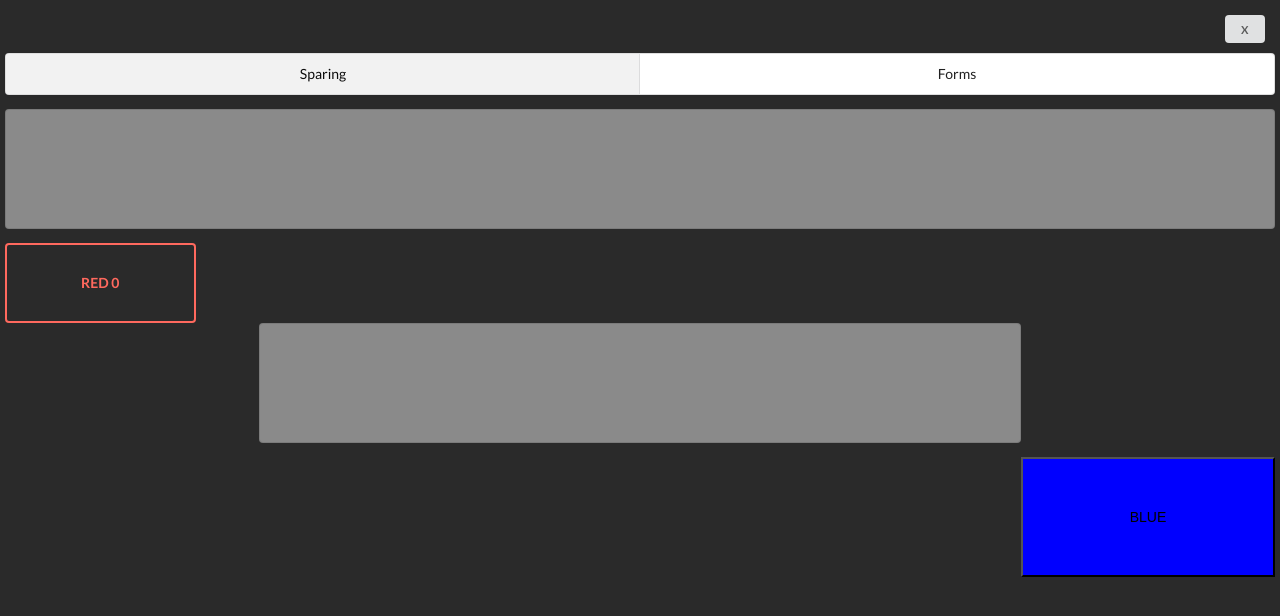
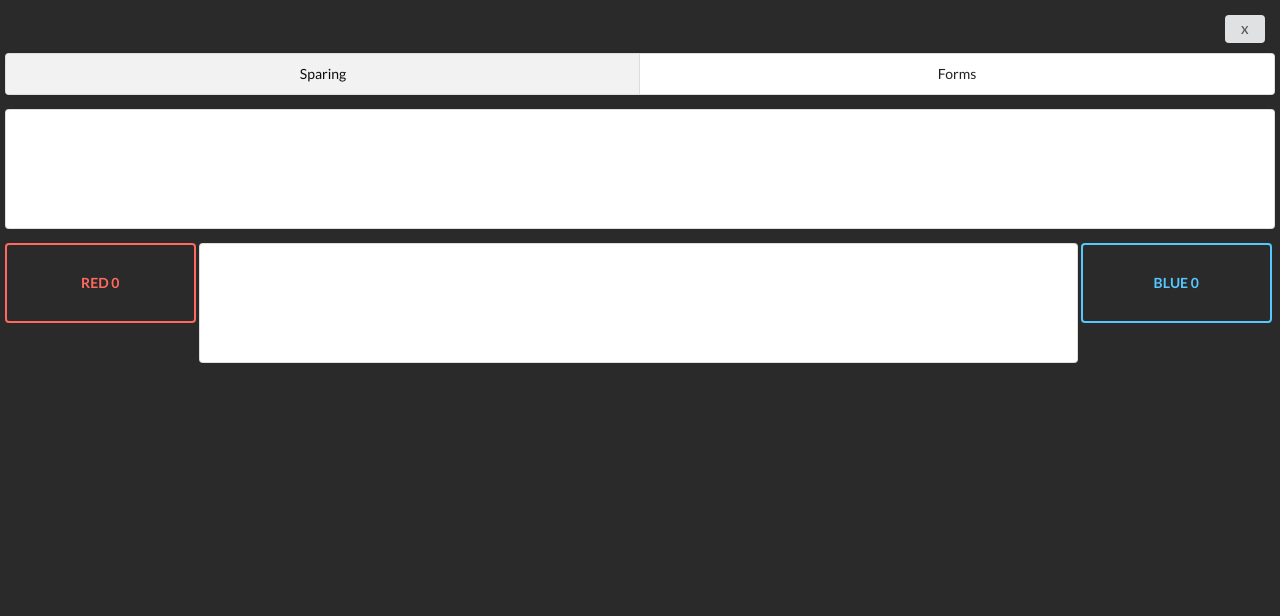
Before and after one commit to JanTigeros/Taekwondo-app, an Electron app: page index.html in a window 1280 px wide. Drawn offline with nearby package versions, Linux system fonts and the light colour scheme.

Commit message:
update index

```diff
--- a/index.html
+++ b/index.html
@@ -15,10 +15,9 @@
 <body>
 
     <style>
-        body{
+        body {
             background-color: rgb(42, 42, 42);
         }
-        .paint {}
     </style>
     <div id="root" style="padding: 5px;">
         <button class="mini ui button" v-on:click="close()" style="float: right; margin: 10px;">X</button>
@@ -26,17 +25,22 @@
         <div class="ui two item menu">
             <a class="active item">Sparing</a>
             <a class="item">Forms</a>
-          </div>
+        </div>
 
         <form class="ui form">
             <div class="field">
-              <input type="text" style="height: 15vh;" disabled>
+                <input type="text" style="height: 15vh;" readonly>
             </div>
-        <button class="ui inverted red button" v-on:click="count()"style="float: left; height: 10vh; width: 15%;">RED {{ score1 }}</button>
-        <div class="field">
-            <center><input type="text" style="height: 15vh; width: 60%;" disabled></center>
-          </div>
-        <button style="float: right; height: 15vh; width: 20%; color:black; background-color: blue; ">BLUE</button>
+            <button class="ui inverted red button" v-on:click="count($event)"
+                style="float: left; height: 10vh; width: 15%;">RED {{ score1 }}</button>
+
+            <div style="float: left !important; width: 69.2%;">
+                <input type="text" style="height: 15vh;" readonly>
+            </div>
+
+            <button class="ui inverted blue button" v-on:click="count1($event)"
+                style="float: right; height: 10vh; width: 15%;">BLUE
+                {{ score2 }}</button>
     </div>
 
     <script>
@@ -46,14 +50,20 @@
             new Vue({
                 el: "#root",
                 data: () => ({
-                    score1: 0
+                    score1: 0,
+                    score2: 0
                 }),
                 methods: {
                     close() {
                         ipcRenderer.send('request-app-close');
                     },
-                    count() {
+                    count($event) {
+                        $event.preventDefault();
                         this.score1 = this.score1 + 1;
+                    },
+                    count1($event) {
+                        $event.preventDefault();
+                        this.score2 = this.score2 + 1;
                     }
                 }
             });
```
